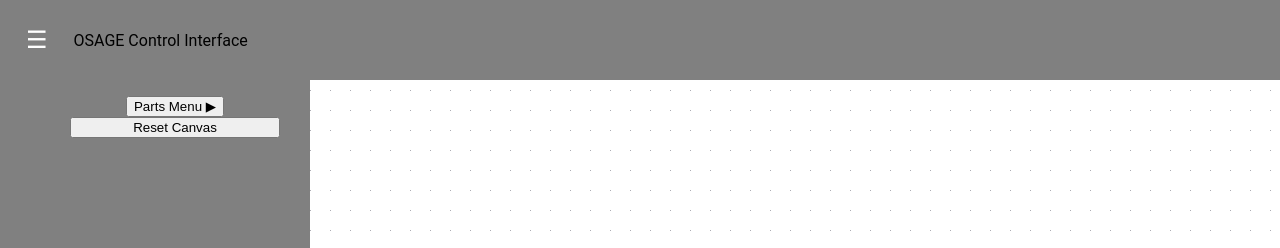
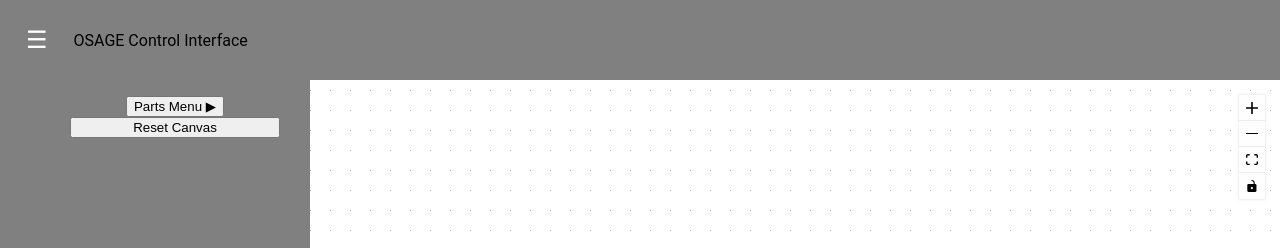
Before and after one commit to MattMacMaster/iGemApplication, a React (Create React App) app in the folder my-app/: page / in a window 1280 px wide. Shown: the top 248 px of the page. Built offline with nearby package versions, Linux system fonts and the light colour scheme.

Commit message:
hardware components from the parts menu are now all nodes (default for now), controls helper for canvas finally works too

```diff
--- a/my-app/src/App.css
+++ b/my-app/src/App.css
@@ -52,8 +52,8 @@ header {
   transform: translateX(-275px);
 }
 
-.react-flow_controls {
-  z-index: 15;
+.react-flow__controls {
+  z-index: 20;
 }
 
 .hardware-item {
--- a/my-app/src/App.js
+++ b/my-app/src/App.js
@@ -10,20 +10,55 @@ function App() {
   const [nodes, setNodes] = useState([]);
   const [edges, setEdges] = useState([]);
   const nodeId = useRef(0);
+  const [reactFlowInstance, setReactFlowInstance] = useState(null);
 
   // need these 3 basic ones for sure, look for more later if need more functionality
   const onNodesChange = useCallback((changes) => setNodes ((nds) => applyNodeChanges(changes, nds)), [setNodes]);
   const onEdgesChange = useCallback((changes) => setEdges((eds) => applyEdgeChanges(changes, eds)), [setEdges]);
   const onConnect = useCallback((connection) => setEdges((eds) => addEdge(connection, eds)), [setEdges]);
 
-  /*
-  const newNode = {
-    id: 'hardware-${nodeID.current++}',
-    data: { label: parsedData.label },
-    position,
-    type: 'default',
-  }
-  */
+
+  // from HTML Drag and Drop API
+  const onDragOver = useCallback((event) => {
+    event.preventDefault();
+    event.dataTransfer.dropEffect = 'move';
+  }, []);
+
+  // from HTML Drag and Drop API too
+  const onDrop = useCallback(
+    (event) => {
+      event.preventDefault();
+
+      if (!reactFlowInstance) return;
+
+      const raw = event.dataTransfer.getData('application/reactflow');
+      if (!raw) return;
+
+      let parsed;
+      try {
+        parsed = JSON.parse(raw);
+      } catch {
+        return;
+      }
+
+      const position = reactFlowInstance.screenToFlowPosition({
+        x: event.clientX,
+        y: event.clientY,
+      });
+
+      const newId = `node-${nodeId.current++}`;
+
+      setNodes((nds) =>
+        nds.concat({
+          id: newId,
+          type: parsed.type ?? 'default',
+          position,
+          data: { label: parsed.label ?? 'Node' },
+        })
+      );
+    },
+    [reactFlowInstance]
+  );
 
   return (
     <div className="App">
@@ -41,9 +76,13 @@ function App() {
         onNodesChange={onNodesChange}
         onEdgesChange={onEdgesChange}
         onConnect={onConnect}
+        onInit={setReactFlowInstance}
+        onDrop={onDrop}
+        onDragOver={onDragOver}
         fitView
       >
         <Background />
+        <Controls position= 'top-right'/>
       </ReactFlow>
     </div>
     </div>
--- a/my-app/src/Components/Sidemenu.js
+++ b/my-app/src/Components/Sidemenu.js
@@ -4,7 +4,6 @@ const Sidemenu = ({ isOpen, toggleMenu }) => {
     const [isPartsMenuOpen, setIsPartsMenuOpen] = useState(false);
 
     const parts = [
-        'Steppermotor',
         'Peristaltic Pump',
         'Spectrometer',
         'Syringe Pump',
```
Also changed, not shown: my-app/src/Components/HardwareNode.js (added, +48 -0 lines).
